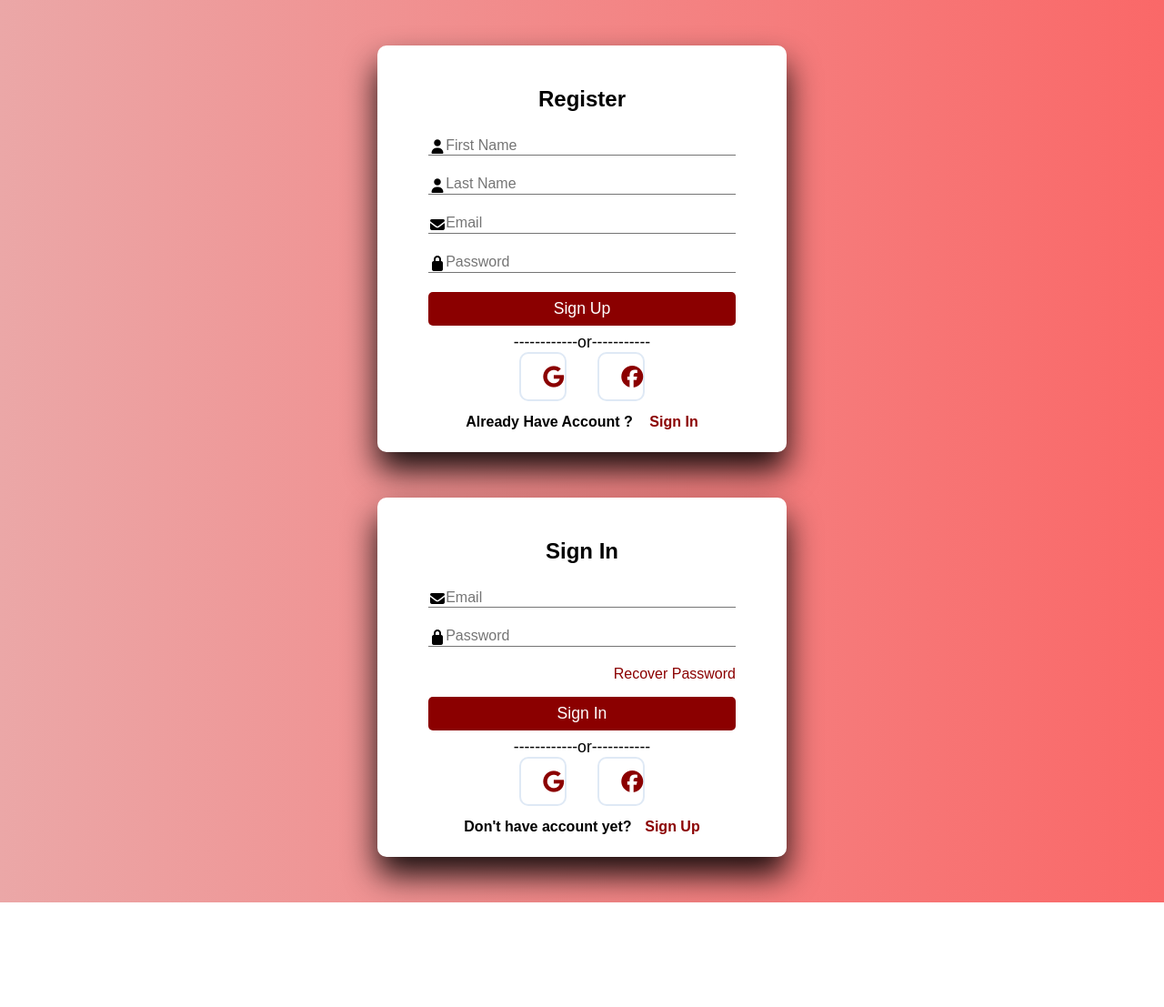
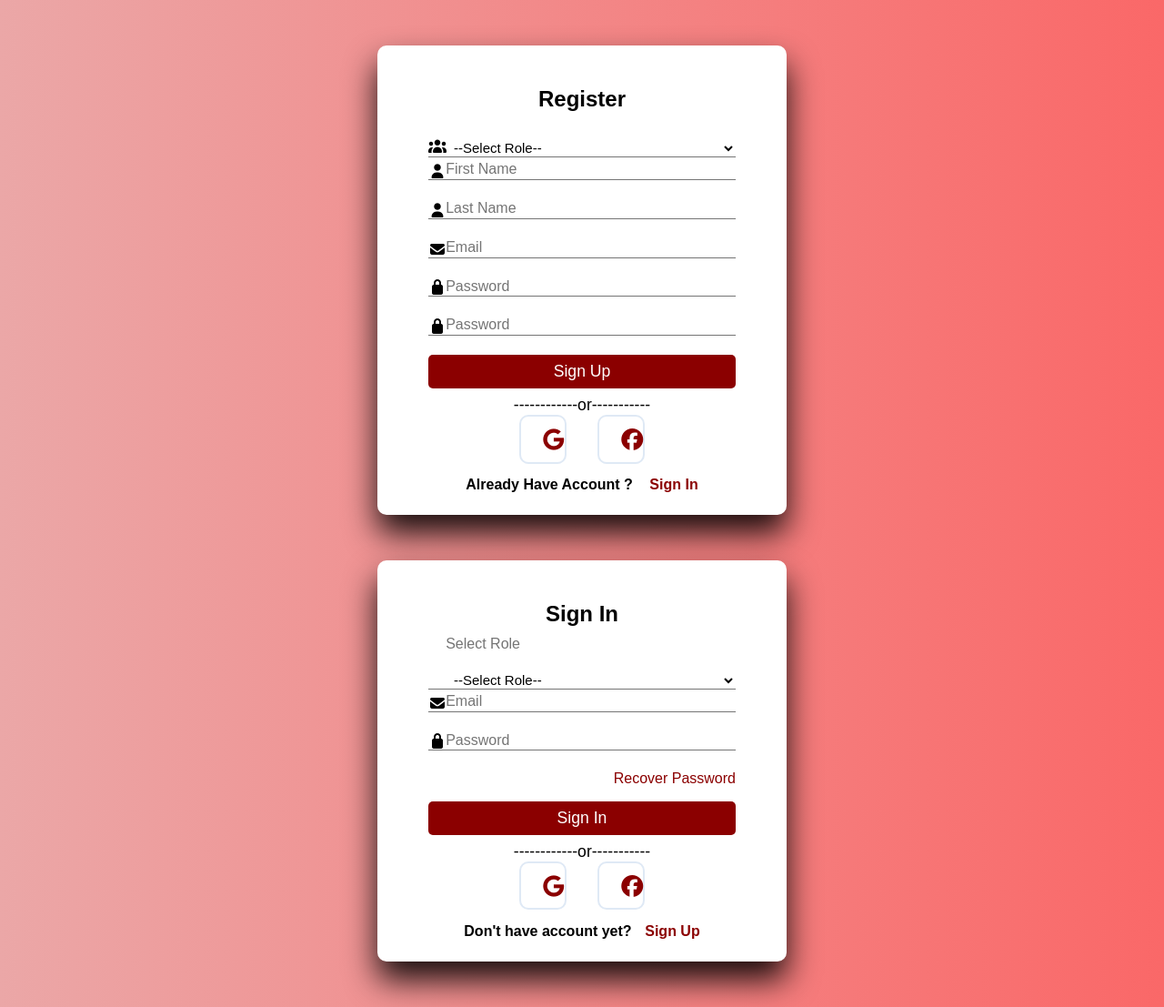
Before and after one commit to pickle244/WCLS-website, a PHP site: page / in a window 1280 px wide. Shown: the whole page at 91% size. Before the commit the page ends 992 px from the top, so only its background shows below. Run offline with PHP 8.4, Linux system fonts and the light colour scheme; some libraries are stand-ins or nearby versions.

Commit message:
Add files via upload

```diff
--- a/index.php
+++ b/index.php
@@ -10,7 +10,50 @@
 <body>
     <div class="container" id="signup">
       <h1 class="form-title">Register</h1>
-      <form method="post" action="">
+      <?php
+    if(isset($_POST["SignUp"])) {
+      $first_name = $_POST["fName"];
+      $last_name = $_POST["lName"];
+      $email = $_POST["email"];
+      $password = $_POST["password"];
+      $password_confirm = $_POST["passwordConfirm"];
+      $password_hash = password_hash($password, PASSWORD_DEFAULT);
+      $errors = array();
+      if (empty($first_name) OR
+          empty($last_name) OR
+          empty($email) OR
+          empty($password) OR
+          empty($password_confirm))
+      {
+        array_push($errors, "All fields are required");
+      }
+      if (!filter_var($email, FILTER_VALIDATE_EMAIL)) {
+        array_push($errors, "Invalid email");
+      }
+      if (strlen($password) < 8) {
+        array_push($errors, "Password must be at least 8 characters long");
+      }
+      if ($password !== $password_confirm) {
+        array_push($errors, "Passwords do not match");
+      }
+      if (count($errors) > 0) {
+        foreach ($errors as $error) {
+          echo "<div class='alert registration-error'>$error</div>";
+        }
+      }
+    }
+    ?>
+      <form method="post" action="index.php">
+      <div class="input-group">
+        <i class="fas fa-users"></i>
+        <!-- <label for="role">Select Role</label> -->
+        <select name="role" i="role" required>
+          <option value="">--Select Role--</option>
+          <option value="Parent">Parent</option>
+          <option value="Teacher">Teacher</option>
+          <option value="Admin">Admin</option>
+        </select>
+      </div>
         <div class="input-group">
            <i class="fas fa-user"></i>
            <input type="text" name="fName" id="fName" placeholder="First Name" required>
@@ -31,6 +74,11 @@
             <input type="password" name="password" id="password" placeholder="Password" required>
             <label for="password">Password</label>
         </div>
+        <div class="input-group">
+            <i class="fas fa-lock"></i>
+            <input type="password" name="passwordConfirm" id="passwordConfirm" placeholder="Confirm Password" required>
+            <label for="passwordConfirm">Password</label>
+        </div>
         <input type="submit" class="btn" value="Sign Up" name="SignUp">
       </form>
       <p class="or">
@@ -50,7 +98,17 @@
 
 <div class="container" id="signIn">
       <h1 class="form-title">Sign In</h1>
-      <form method="post" action="">
+      <form method="_POST" action="">
+
+      <div class="input-group">
+        <label for="role">Select Role</label>
+        <select name="role" i="role" required>
+          <option value="">--Select Role--</option>
+          <option value="Parent">Parent</option>
+          <option value="Teacher">Teacher</option>
+          <option value="Admin">Admin</option>
+        </select>
+      </div>
 
         <!-- <div class="input-group">
            <i class="fas fa-user"></i>
--- a/style.css
+++ b/style.css
@@ -26,7 +26,8 @@
     padding:1.3rem;
     margin-bottom:0.4rem;
 }
-input{
+input,
+select {
     color:inherit;
     width:100%;
     background-color:transparent;
@@ -38,7 +39,7 @@
 .input-group{
     padding:1% 0;
     position:relative;
-
+    /* margin-bottom:2 rem;  */
 }
 .input-group i{
     position:absolute;
@@ -142,3 +143,20 @@
     text-decoration:underline;
     color:#8b0000;
 }
+
+/* select{
+    color:inherit;
+    width:100%;
+    background-color:transparent;
+    border:none;
+    border-bottom:1px solid #757575;
+    padding-left:1.5rem;
+    font-size:15px;
+    font-family:inherit;
+    appearance:none;
+}
+select:focus{
+    outline:none;
+    border-bottom:2px solid hsl(327,90%,28%);
+    background-color:transparent;
+} */
```
